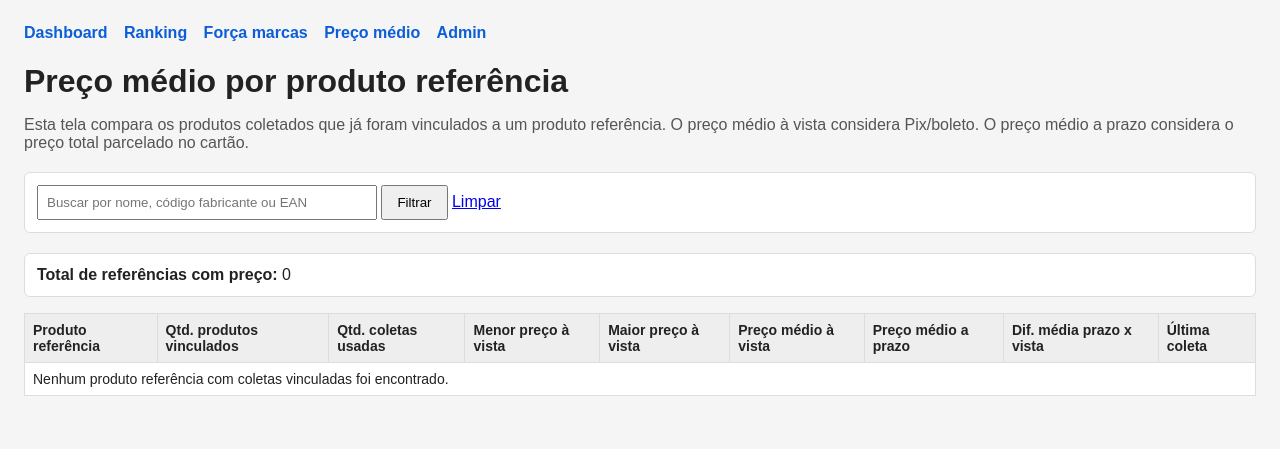
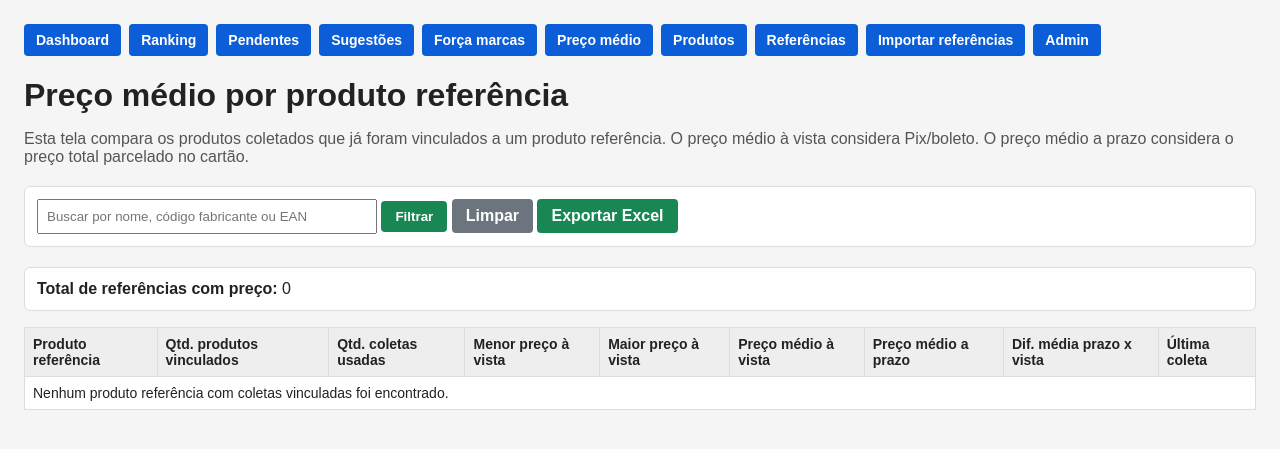
Before and after one commit to TIBCFerramentaria/inteligencia_mercado, a Django app: page /precos/ in a window 1280 px wide. Shown: the top 449 px of the page. Run offline with Django 5.2, Linux system fonts and the light colour scheme; data that the repository does not hold is empty.

Commit message:
Padroniza layout da tela de preco medio

```diff
--- a/mercado/templates/mercado/precos_referencias.html
+++ b/mercado/templates/mercado/precos_referencias.html
@@ -25,11 +25,26 @@
             margin-bottom: 20px;
         }
 
+        .menu {
+             margin-bottom: 20px;
+               display: flex;
+               flex-wrap: wrap;
+              gap: 8px;
+        }
+
         .menu a {
-            margin-right: 12px;
+           display: inline-block;
+              padding: 8px 12px;
+               background-color: #0b5ed7;
+               color: #ffffff;
               text-decoration: none;
-            color: #0b5ed7;
+               border-radius: 4px;
               font-weight: bold;
+              font-size: 14px;
+            }
+
+            .menu a:hover {
+              background-color: #084298;
         }
 
         form {
@@ -46,9 +61,30 @@
             max-width: 100%;
         }
 
-        button {
+        button,
+        .botao {
+           display: inline-block;
            padding: 8px 14px;
            cursor: pointer;
+           background-color: #198754;
+           color: #ffffff;
+           border: none;
+           border-radius: 4px;
+           text-decoration: none;
+           font-weight: bold;
+        }
+
+        button:hover,
+        .botao:hover {
+            background-color: #146c43;
+        }
+
+        .botao-secundario {
+    background-color: #6c757d;
+        }
+
+        .botao-secundario:hover {
+             background-color: #565e64;
         }
 
         .resumo {
@@ -96,8 +132,13 @@
     <div class="menu">
       <a href="/">Dashboard</a>
       <a href="/ranking/">Ranking</a>
+      <a href="/validacao/">Pendentes</a>
+      <a href="/validacao/sugestoes/">Sugestões</a>
       <a href="/marcas/">Força marcas</a>
       <a href="/precos/">Preço médio</a>
+      <a href="/produtos/">Produtos</a>
+      <a href="/referencias/">Referências</a>
+      <a href="/referencias/importar/">Importar referências</a>
       <a href="/admin/">Admin</a>
     </div>
 
@@ -117,7 +158,8 @@
         >
 
         <button type="submit">Filtrar</button>
-        <a href="/precos/">Limpar</a>
+        <a class="botao botao-secundario" href="/precos/">Limpar</a>
+        <a class="botao" href="/precos/exportar/?busca={{ busca }}">Exportar Excel</a>
     </form>
 
     <div class="resumo">
--- a/mercado/views.py
+++ b/mercado/views.py
@@ -381,6 +381,163 @@ def precos_referencias(request):
     }
 
     return render(request, "mercado/precos_referencias.html", contexto)
+
+def exportar_precos_referencias_excel(request):
+    busca = request.GET.get("busca", "")
+
+    referencias = ProdutoReferencia.objects.all()
+
+    if busca:
+        referencias = referencias.filter(
+            Q(nome__icontains=busca)
+            | Q(codigo_fabricante__icontains=busca)
+            | Q(ean__icontains=busca)
+        )
+
+    linhas = []
+
+    for referencia in referencias:
+        produtos_vinculados = ProdutoColetado.objects.filter(
+            produto_referencia=referencia,
+            ativo=True,
+        )
+
+        coletas = []
+
+        for produto in produtos_vinculados:
+            ultima_coleta = produto.coletas.order_by("-data_coleta").first()
+
+            if ultima_coleta:
+                coletas.append(ultima_coleta)
+
+        if not coletas:
+            continue
+
+        precos_vista = [
+            coleta.preco_atual
+            for coleta in coletas
+            if coleta.preco_atual is not None
+        ]
+
+        precos_prazo = [
+            coleta.preco_prazo
+            for coleta in coletas
+            if coleta.preco_prazo is not None
+        ]
+
+        if not precos_vista:
+            continue
+
+        menor_preco_vista = min(precos_vista)
+        maior_preco_vista = max(precos_vista)
+        preco_medio_vista = sum(precos_vista) / len(precos_vista)
+
+        preco_medio_prazo = None
+        diferenca_media_prazo_vista = None
+
+        if precos_prazo:
+            preco_medio_prazo = sum(precos_prazo) / len(precos_prazo)
+            diferenca_media_prazo_vista = calcular_diferenca_prazo_vista(
+                preco_medio_vista,
+                preco_medio_prazo,
+            )
+
+        ultima_data_coleta = max(
+            coleta.data_coleta
+            for coleta in coletas
+            if coleta.data_coleta
+        )
+
+        nome_referencia = obter_nome_referencia(
+            referencia,
+            produtos_vinculados,
+        )
+
+        linhas.append({
+            "referencia": referencia,
+            "nome_referencia": nome_referencia,
+            "qtd_produtos_vinculados": produtos_vinculados.count(),
+            "qtd_coletas": len(coletas),
+            "menor_preco_vista": menor_preco_vista,
+            "maior_preco_vista": maior_preco_vista,
+            "preco_medio_vista": preco_medio_vista,
+            "preco_medio_prazo": preco_medio_prazo,
+            "diferenca_media_prazo_vista": diferenca_media_prazo_vista,
+            "ultima_data_coleta": ultima_data_coleta,
+        })
+
+    linhas.sort(
+        key=lambda item: item["preco_medio_vista"] if item["preco_medio_vista"] is not None else Decimal("999999999")
+    )
+
+    workbook = Workbook()
+    sheet = workbook.active
+    sheet.title = "Preço médio"
+
+    cabecalhos = [
+        "Produto referência",
+        "Código fabricante",
+        "EAN",
+        "Qtd. produtos vinculados",
+        "Qtd. coletas usadas",
+        "Menor preço à vista",
+        "Maior preço à vista",
+        "Preço médio à vista",
+        "Preço médio a prazo",
+        "Diferença média prazo x vista (%)",
+        "Última coleta",
+    ]
+
+    sheet.append(cabecalhos)
+
+    for item in linhas:
+        referencia = item["referencia"]
+
+        sheet.append([
+            item["nome_referencia"],
+            referencia.codigo_fabricante,
+            referencia.ean,
+            item["qtd_produtos_vinculados"],
+            item["qtd_coletas"],
+            float(item["menor_preco_vista"]) if item["menor_preco_vista"] is not None else "",
+            float(item["maior_preco_vista"]) if item["maior_preco_vista"] is not None else "",
+            float(item["preco_medio_vista"]) if item["preco_medio_vista"] is not None else "",
+            float(item["preco_medio_prazo"]) if item["preco_medio_prazo"] is not None else "",
+            float(item["diferenca_media_prazo_vista"]) if item["diferenca_media_prazo_vista"] is not None else "",
+            item["ultima_data_coleta"].strftime("%d/%m/%Y %H:%M") if item["ultima_data_coleta"] else "",
+        ])
+
+    # Formatação simples das colunas
+    for coluna in sheet.columns:
+        largura = 12
+        letra_coluna = coluna[0].column_letter
+
+        for celula in coluna:
+            if celula.value:
+                largura = max(largura, len(str(celula.value)) + 2)
+
+        sheet.column_dimensions[letra_coluna].width = min(largura, 70)
+
+    # Formatação monetária
+    colunas_monetarias = ["F", "G", "H", "I"]
+
+    for letra_coluna in colunas_monetarias:
+        for celula in sheet[letra_coluna][1:]:
+            celula.number_format = 'R$ #,##0.00'
+
+    # Formatação percentual
+    for celula in sheet["J"][1:]:
+        celula.number_format = '0.00'
+
+    response = HttpResponse(
+        content_type="application/vnd.openxmlformats-officedocument.spreadsheetml.sheet"
+    )
+
+    response["Content-Disposition"] = 'attachment; filename="preco_medio_referencias.xlsx"'
+
+    workbook.save(response)
+
+    return response
 
 def exportar_precos_excel(request):
     coletas = ColetaProduto.objects.select_related(
```
Lines whose indentation alone changed are shown as unchanged.
